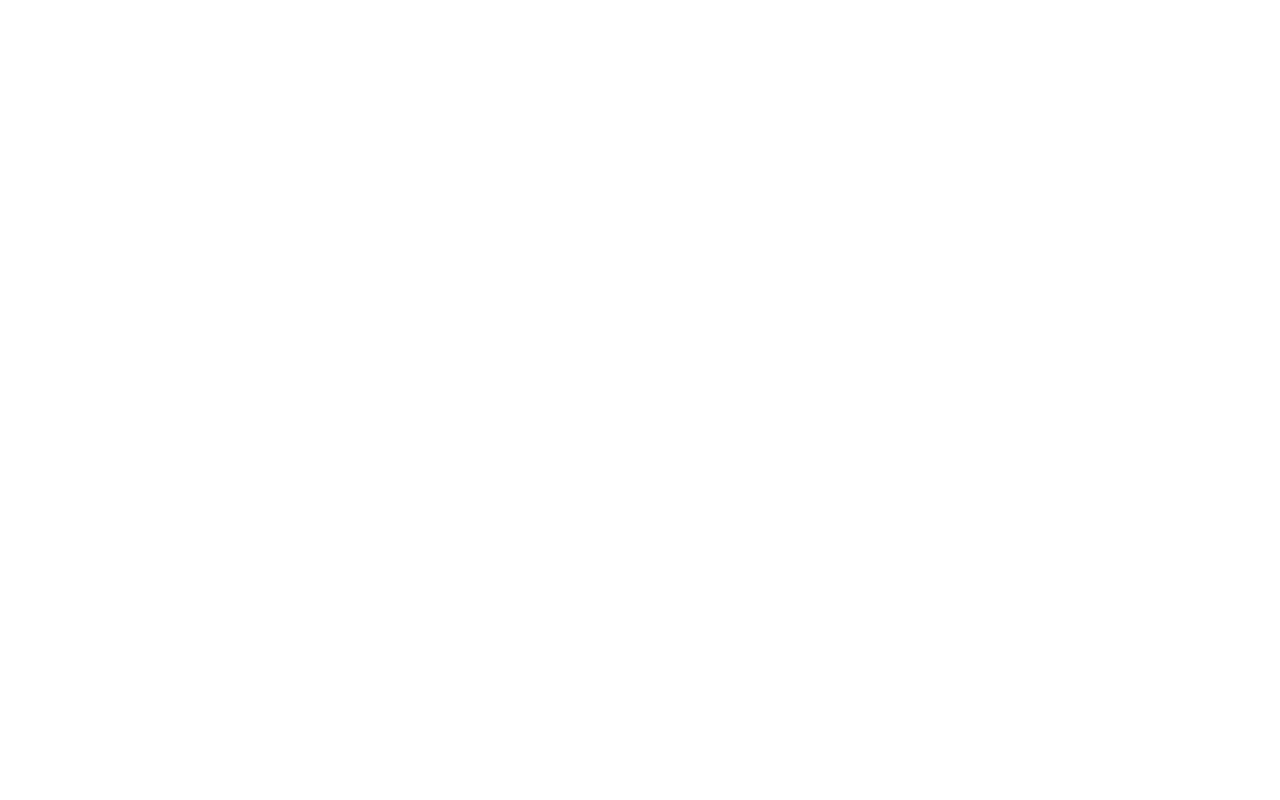
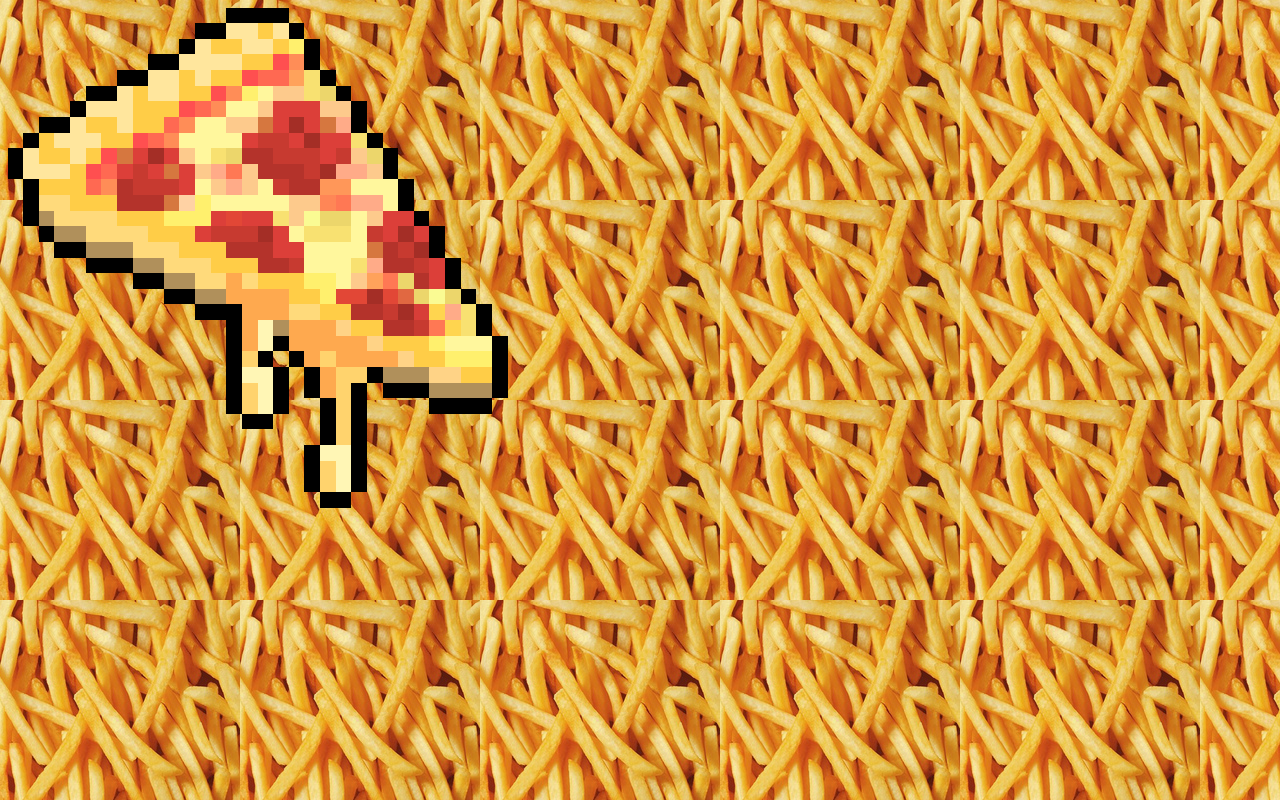
Before and after one commit to katherineleavitt/pizzaAF, a plain HTML site: page index.html in a window 1280 px wide. Drawn offline with Linux system fonts and the light colour scheme.

Commit message:
Update index.html

```diff
--- a/index.html
+++ b/index.html
@@ -3,8 +3,14 @@
 <head>
 	<meta charset="UTF-8">
 	<title>Tilt Da Pizza</title>
+	<style>
+		body {
+			background: url(bg-fries.jpg);
+		}
+	</style>
 </head>
 <body>
+	<img src="pizza.gif">
 
 </body>
 </html>
```
